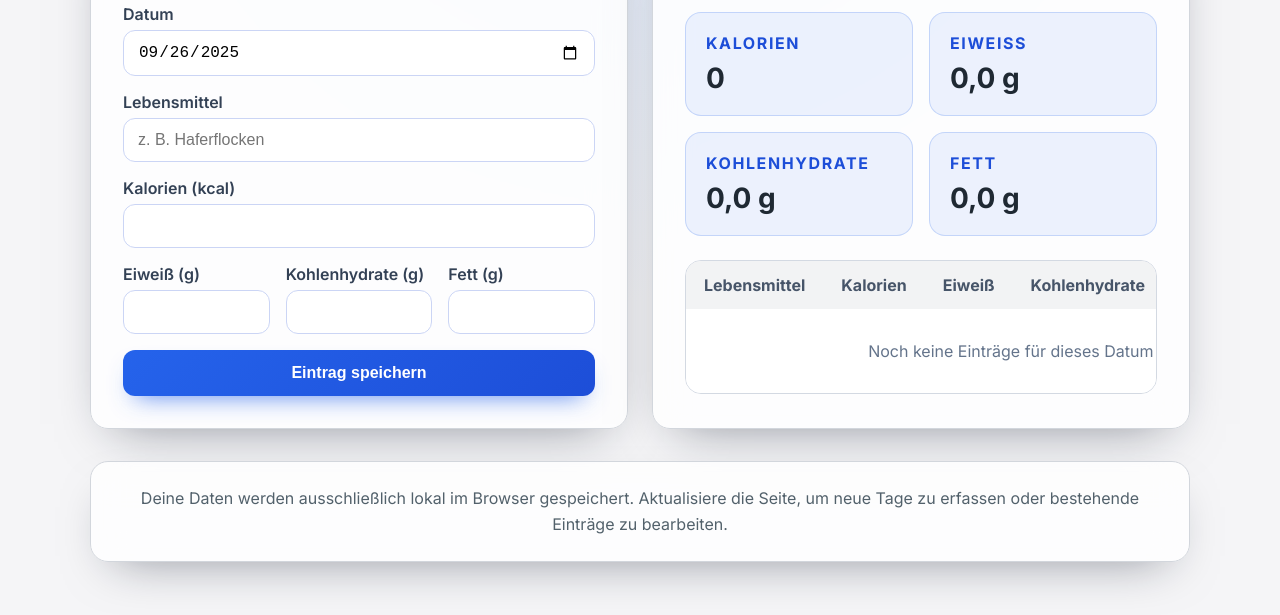
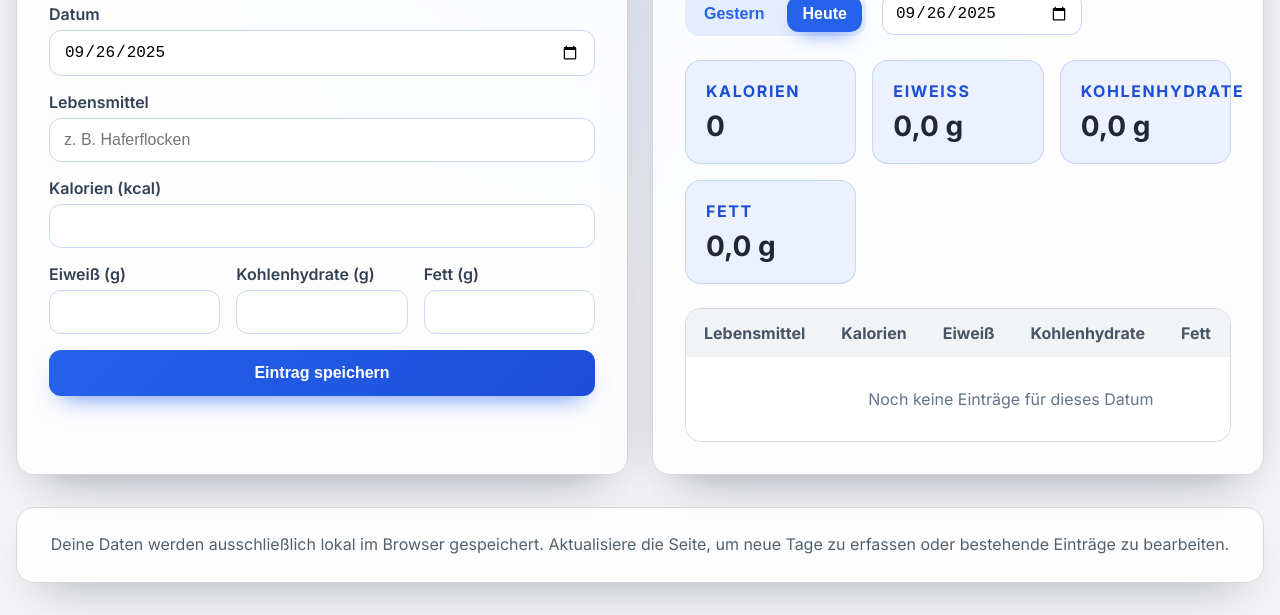
Before and after one commit to ahmadrevooo/ern-rungstracker, a plain HTML site: page index.html in a window 1280 px wide. Shown: the part 304-919 px from the top of the page. Before the commit the page ends 898 px from the top, so only its background shows below. Drawn offline with Linux system fonts and the light colour scheme.

Commit message:
Add date toggle buttons and improve dark mode

```diff
--- a/index.html
+++ b/index.html
@@ -89,9 +89,27 @@
       <section class="summary-panel" aria-labelledby="summary-heading">
         <div class="summary-header">
           <h2 id="summary-heading">Tagesübersicht</h2>
-          <div class="summary-date-picker">
-            <label class="sr-only" for="summary-date">Datum auswählen</label>
-            <input type="date" id="summary-date" />
+          <div class="summary-controls">
+            <div class="date-toggle" role="group" aria-label="Schnellauswahl Datum">
+              <button
+                type="button"
+                class="ghost-button"
+                data-date-shortcut="yesterday"
+              >
+                Gestern
+              </button>
+              <button
+                type="button"
+                class="ghost-button"
+                data-date-shortcut="today"
+              >
+                Heute
+              </button>
+            </div>
+            <div class="summary-date-picker">
+              <label class="sr-only" for="summary-date">Datum auswählen</label>
+              <input type="date" id="summary-date" />
+            </div>
           </div>
         </div>
         <div class="summary-cards" role="status" aria-live="polite">
--- a/script.js
+++ b/script.js
@@ -5,6 +5,7 @@ const editForm = document.getElementById('edit-form');
 const summaryDateInput = document.getElementById('summary-date');
 const entryDateInput = document.getElementById('entry-date');
 const entriesBody = document.getElementById('entries-body');
+const dateShortcutButtons = document.querySelectorAll('[data-date-shortcut]');
 const totals = {
   calories: document.getElementById('total-calories'),
   protein: document.getElementById('total-protein'),
@@ -89,6 +90,7 @@ function renderEntries() {
   }
 
   updateTotals(filtered);
+  updateDateShortcutState();
 }
 
 function updateTotals(filteredEntries) {
@@ -112,6 +114,7 @@ function updateTotals(filteredEntries) {
 function resetForm() {
   entryForm.reset();
   entryDateInput.value = selectedDate;
+  summaryDateInput.value = selectedDate;
 }
 
 function handleFormSubmit(event) {
@@ -197,9 +200,13 @@ function initializeDates() {
 }
 
 function handleSummaryDateChange(event) {
-  selectedDate = event.target.value || selectedDate;
-  entryDateInput.value = selectedDate;
-  renderEntries();
+  const newDate = event.target.value;
+  if (!newDate) {
+    summaryDateInput.value = selectedDate;
+    return;
+  }
+
+  setSelectedDate(newDate);
 }
 
 function handleDialogCancel(event) {
@@ -215,11 +222,57 @@ function setupEventListeners() {
   entriesBody.addEventListener('click', handleTableClick);
 }
 
+function updateDateShortcutState() {
+  dateShortcutButtons.forEach((button) => {
+    const value = button.dataset.dateValue;
+    button.classList.toggle('is-active', value === selectedDate);
+  });
+}
+
+function setSelectedDate(newDate) {
+  selectedDate = newDate;
+  summaryDateInput.value = selectedDate;
+  entryDateInput.value = selectedDate;
+  renderEntries();
+}
+
+function computeDateShortcuts() {
+  const today = new Date();
+  const todayIso = today.toISOString().slice(0, 10);
+  const yesterday = new Date(today);
+  yesterday.setDate(today.getDate() - 1);
+  const yesterdayIso = yesterday.toISOString().slice(0, 10);
+
+  dateShortcutButtons.forEach((button) => {
+    const key = button.dataset.dateShortcut;
+    if (key === 'today') {
+      button.dataset.dateValue = todayIso;
+    } else if (key === 'yesterday') {
+      button.dataset.dateValue = yesterdayIso;
+    }
+  });
+}
+
+function setupDateShortcuts() {
+  dateShortcutButtons.forEach((button) => {
+    button.addEventListener('click', () => {
+      const value = button.dataset.dateValue;
+      if (value) {
+        setSelectedDate(value);
+      }
+    });
+  });
+
+  updateDateShortcutState();
+}
+
 function init() {
   loadEntries();
+  computeDateShortcuts();
   initializeDates();
   renderEntries();
   setupEventListeners();
+  setupDateShortcuts();
 }
 
 window.addEventListener('DOMContentLoaded', init);
--- a/styles.css
+++ b/styles.css
@@ -29,7 +29,7 @@ body {
 
 .app-header,
 .app-footer {
-  max-width: 1100px;
+  max-width: 1280px;
   width: 100%;
   text-align: center;
   background: var(--panel-bg);
@@ -56,7 +56,7 @@ body {
   grid-template-columns: repeat(auto-fit, minmax(320px, 1fr));
   gap: 24px;
   width: 100%;
-  max-width: 1100px;
+  max-width: 1280px;
 }
 
 .tracker-panel,
@@ -70,6 +70,43 @@ body {
   display: flex;
   flex-direction: column;
   gap: 24px;
+}
+
+.summary-header {
+  display: flex;
+  flex-wrap: wrap;
+  align-items: center;
+  justify-content: space-between;
+  gap: 16px;
+}
+
+.summary-controls {
+  display: flex;
+  align-items: center;
+  gap: 16px;
+}
+
+.date-toggle {
+  display: inline-flex;
+  align-items: center;
+  gap: 8px;
+  background: rgba(37, 99, 235, 0.1);
+  padding: 4px;
+  border-radius: 14px;
+}
+
+.date-toggle .ghost-button {
+  padding: 8px 14px;
+}
+
+.date-toggle .ghost-button.is-active {
+  background: var(--accent);
+  color: #ffffff;
+  box-shadow: 0 12px 20px -12px rgba(37, 99, 235, 0.8);
+}
+
+.summary-date-picker input[type='date'] {
+  min-width: 200px;
 }
 
 .tracker-panel h2,
@@ -345,6 +382,14 @@ body {
     border-color: rgba(37, 99, 235, 0.3);
   }
 
+  .date-toggle {
+    background: rgba(37, 99, 235, 0.2);
+  }
+
+  .date-toggle .ghost-button.is-active {
+    background: rgba(37, 99, 235, 0.95);
+  }
+
   .entries-table thead {
     background: rgba(148, 163, 184, 0.12);
     color: #e2e8f0;
@@ -353,4 +398,17 @@ body {
   .entries-table tbody tr:nth-child(even) {
     background: rgba(148, 163, 184, 0.16);
   }
+
+  .entries-table th,
+  .entries-table td {
+    color: #f1f5f9;
+  }
+
+  .entries-table td[data-field] {
+    color: #e2e8f0;
+  }
+
+  .empty-row td {
+    color: #cbd5f5;
+  }
 }
```
